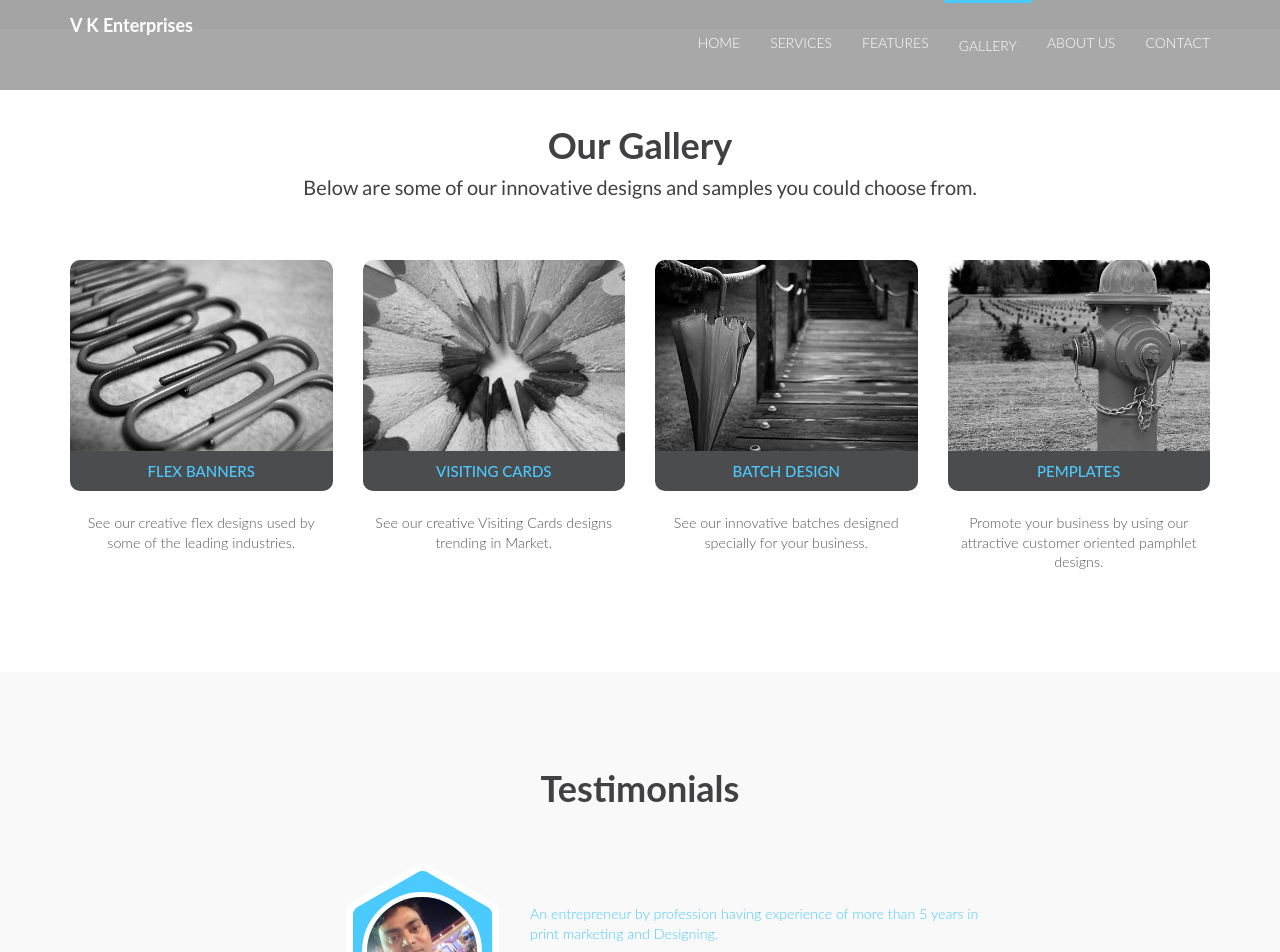
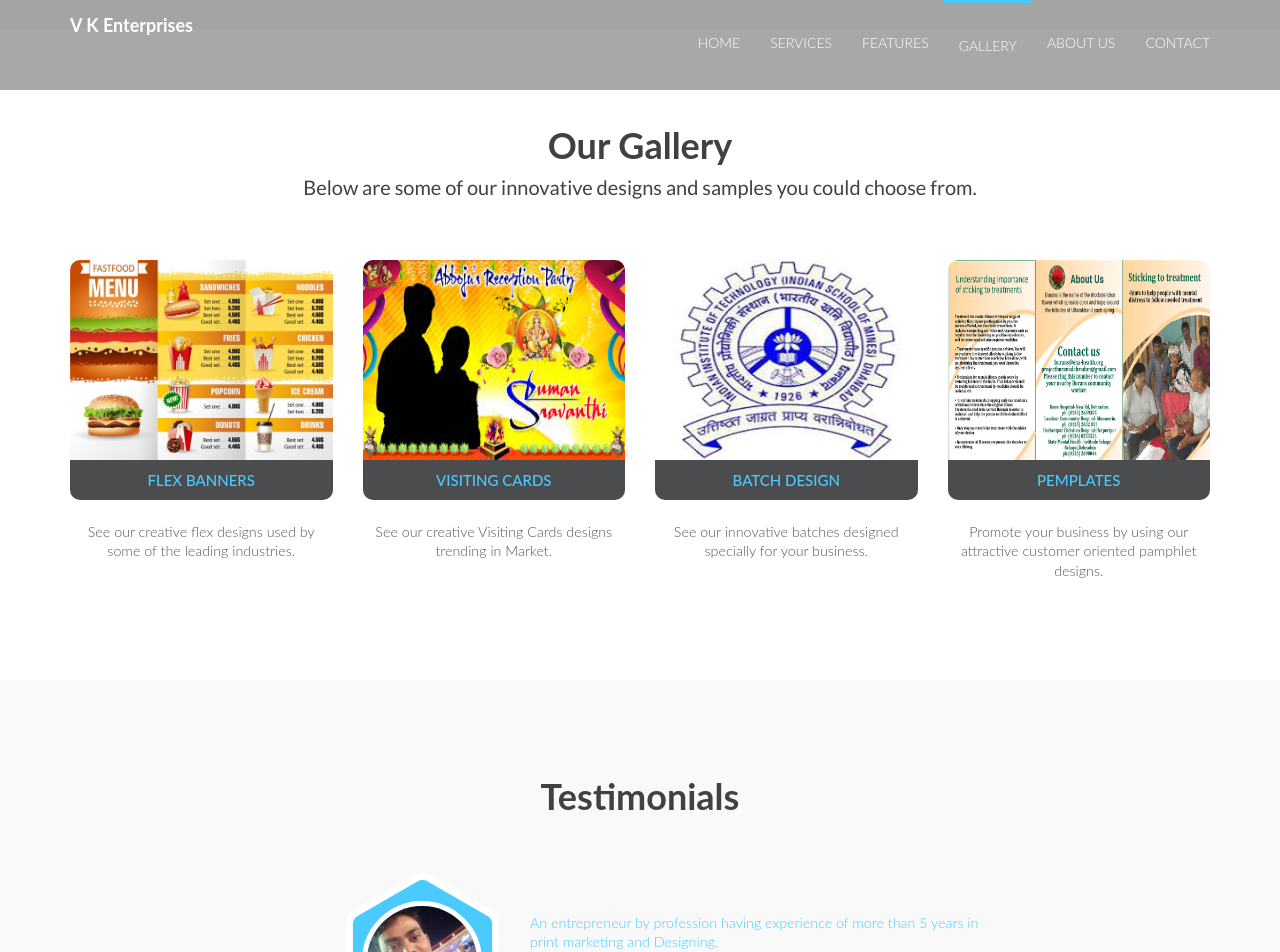
Before and after one commit to vkenterprises/vkent, a Jekyll site: the page built from index.html, in a window 1280 px wide and 1400 px high, scrolled down 1965 px. Shown: the top 952 px of the window. Built offline with Jekyll 4.4.1, drawn with Linux system fonts in a browser that asks for light colours.

```diff
--- a/_includes/gallery.html
+++ b/_includes/gallery.html
@@ -12,33 +12,30 @@
             <div class="col-md-3 col-sm-6 col-xs-12">
                 <div class="gallery-item">
                     <div class="gallery">
-                        <img src="assets/images/gallery/1.png" alt=""/>
+                        <img src="assets/images/gallery/1.jpg" alt=""/>
                         <h6>Flex Banners</h6>
 
                         <div class="img-overlay"></div>
 
                         <div class="gallery-icon">
-                            <a class="gallery-img" href="assets/images/gallery/1.png ">View More</a>
-
+                            <a class="gallery-img" href="assets/images/gallery/1.jpg ">View More</a>
                         </div>
                     </div>
-
                     <p>See our creative flex designs used by some of the leading industries.</p>
-
                 </div>
             </div>
 
             <div class="col-md-3 col-sm-6 col-xs-12">
                 <div class="gallery-item">
                     <div class="gallery">
-                        <img src="assets/images/gallery/2.png" alt=""/>
+                        <img src="assets/images/gallery/2.jpeg" alt=""/>
                         <h6>Visiting Cards</h6>
 
                         <div class="img-overlay"></div>
 
                         <div class="gallery-icon">
 
-                            <a class="gallery-img" href="assets/images/gallery/1.png">View More</a>
+                            <a class="gallery-img" href="assets/images/gallery/2.jpeg">View More</a>
                         </div>
                     </div>
                     <p>See our creative Visiting Cards designs trending in Market.</p>
@@ -48,14 +45,14 @@
             <div class="col-md-3 col-sm-6 col-xs-12">
                 <div class="gallery-item">
                     <div class="gallery">
-                        <img src="assets/images/gallery/3.png" alt=""/>
+                        <img src="assets/images/gallery/3.jpeg" alt=""/>
                         <h6>Batch Design</h6>
 
                         <div class="img-overlay"></div>
 
                         <div class="gallery-icon">
 
-                            <a class="gallery-img" href="assets/images/gallery/1.png">View More</a>
+                            <a class="gallery-img" href="assets/images/gallery/3.jpeg">View More</a>
                         </div>
                     </div>
 
@@ -71,7 +68,7 @@
                         <h6>Pemplates</h6>
                         <div class="img-overlay"></div>
                         <div class="gallery-icon">
-                            <a class="gallery-img" href="assets/images/gallery/1.png">View More</a>
+                            <a class="gallery-img" href="assets/images/gallery/4.png">View More</a>
                         </div>
                     </div>
                     <p>Promote your business by using our attractive customer oriented pamphlet designs.</p>
--- a/style.scss
+++ b/style.scss
@@ -679,6 +679,7 @@
 
 .gallery img {
   width: 100%;
+  height: 200px;
 }
 
 .gallery {
```
Also changed, not shown: assets/images/gallery/1.jpeg (added), assets/images/gallery/1.jpg (added), assets/images/gallery/1.png, assets/images/gallery/2.jpeg (added), assets/images/gallery/3.jpeg (added), assets/images/gallery/4.png.
